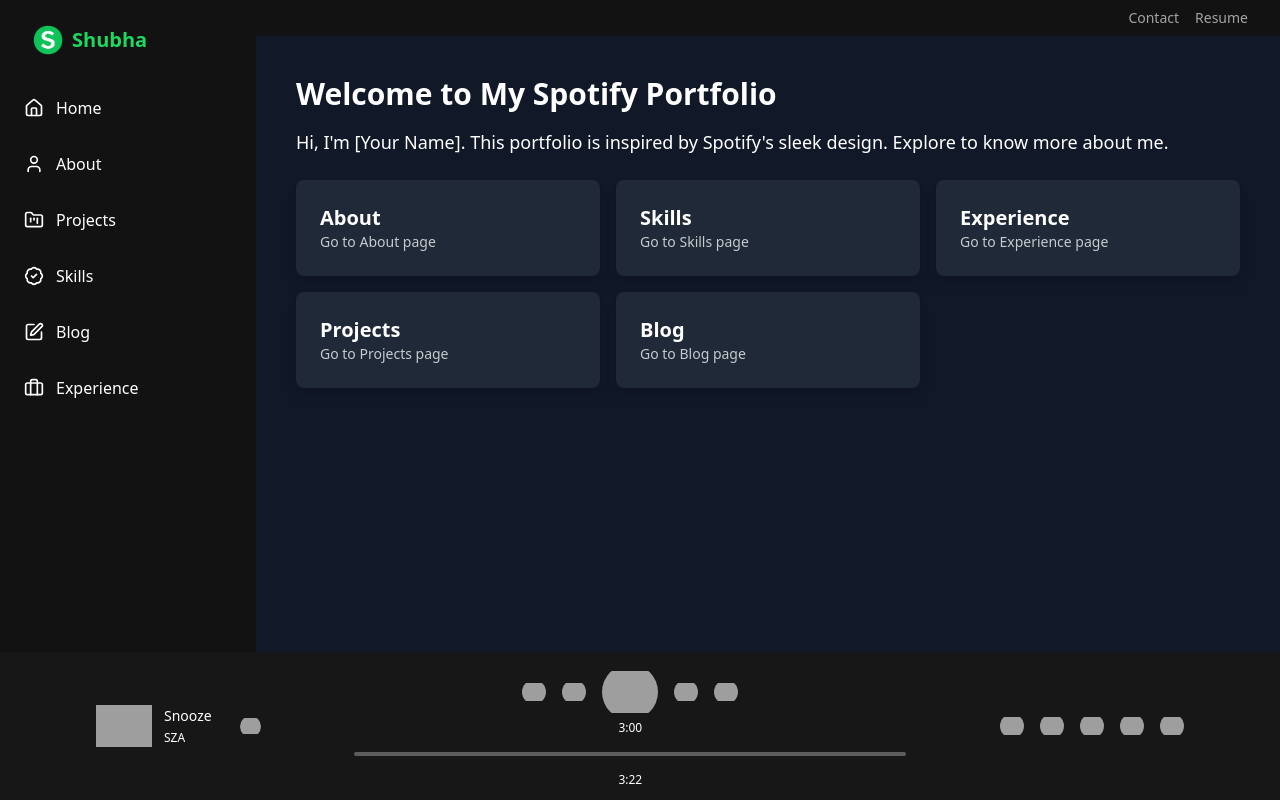
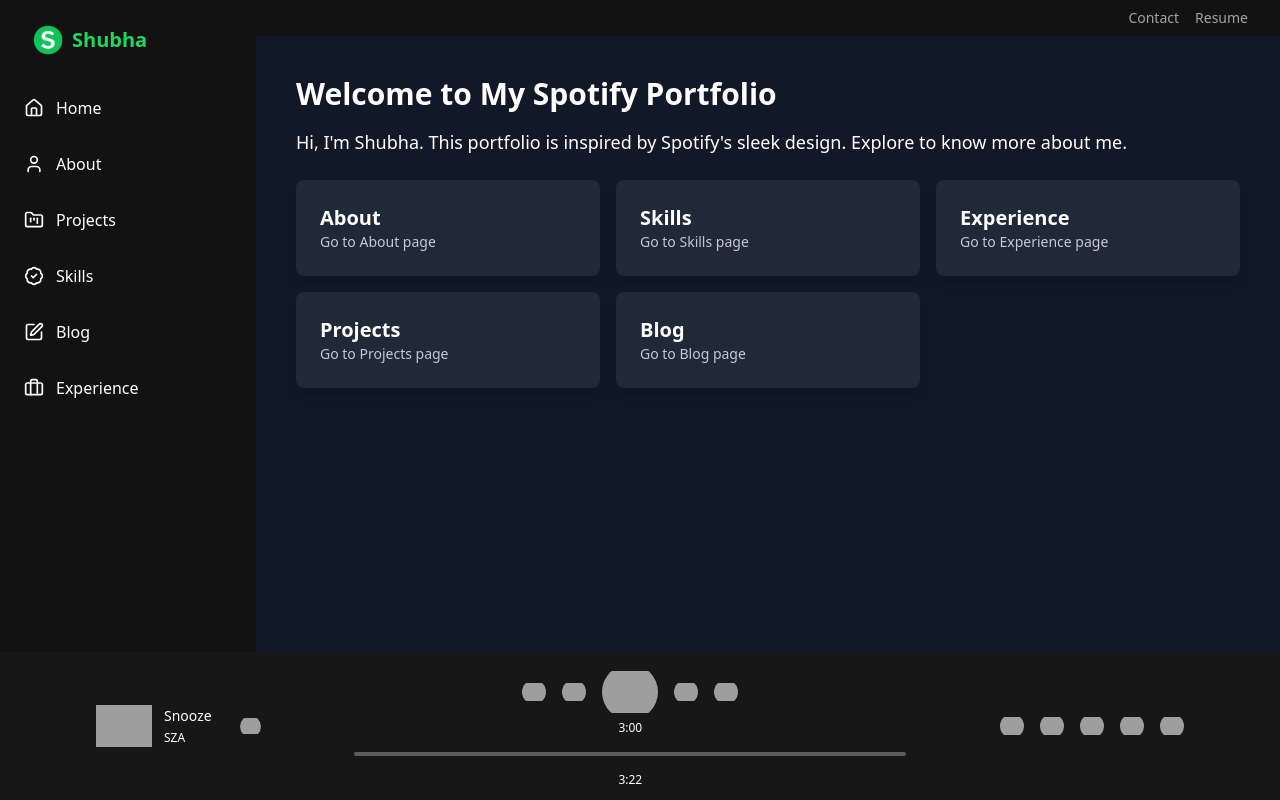
Before and after one commit to shubhakhadgi/spotify-portfolio, a React (Vite) app: page / in a window 1280 px wide. Built offline with nearby package versions, Linux system fonts and the light colour scheme; grey boxes are pictures that could not be loaded.

Commit message:
added name

```diff
--- a/src/pages/Home.jsx
+++ b/src/pages/Home.jsx
@@ -15,7 +15,7 @@
         Welcome to My Spotify Portfolio
       </h1>
       <p className="text-lg mb-6">
-        Hi, I'm [Your Name]. This portfolio is inspired by Spotify's sleek
+        Hi, I'm Shubha. This portfolio is inspired by Spotify's sleek
         design. Explore to know more about me.
       </p>
 
```
